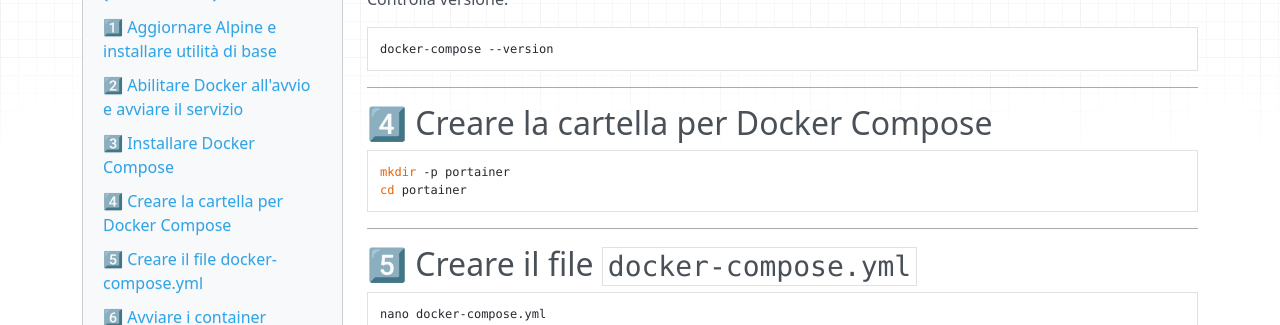
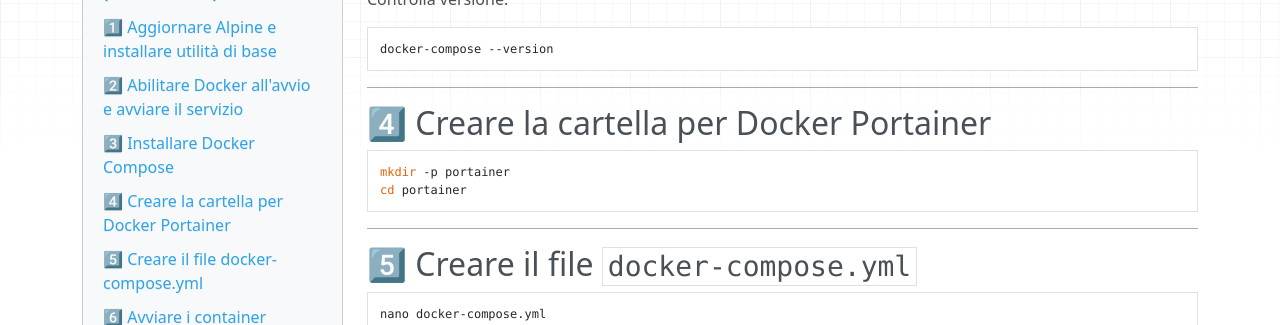
Before and after one commit to masilib/nextcloud-proxmox-lan, an MkDocs documentation site: the page built from docs/02-installazione-docker.md, in a window 1280 px wide and 900 px high, scrolled down 767 px. Shown: the part 159-484 px from the top of the window. Built offline with MkDocs 1.6.1, drawn with Linux system fonts in a browser that asks for light colours; nearby versions of some CDN libraries.

Commit message:
Update 02-installazione-docker.md

````diff
--- a/docs/02-installazione-docker.md
+++ b/docs/02-installazione-docker.md
@@ -51,7 +51,7 @@ docker-compose --version
 
 ---
 
-## 4️⃣ Creare la cartella per Docker Compose
+## 4️⃣ Creare la cartella per Docker Portainer
 
 ```bash
 mkdir -p portainer
````
